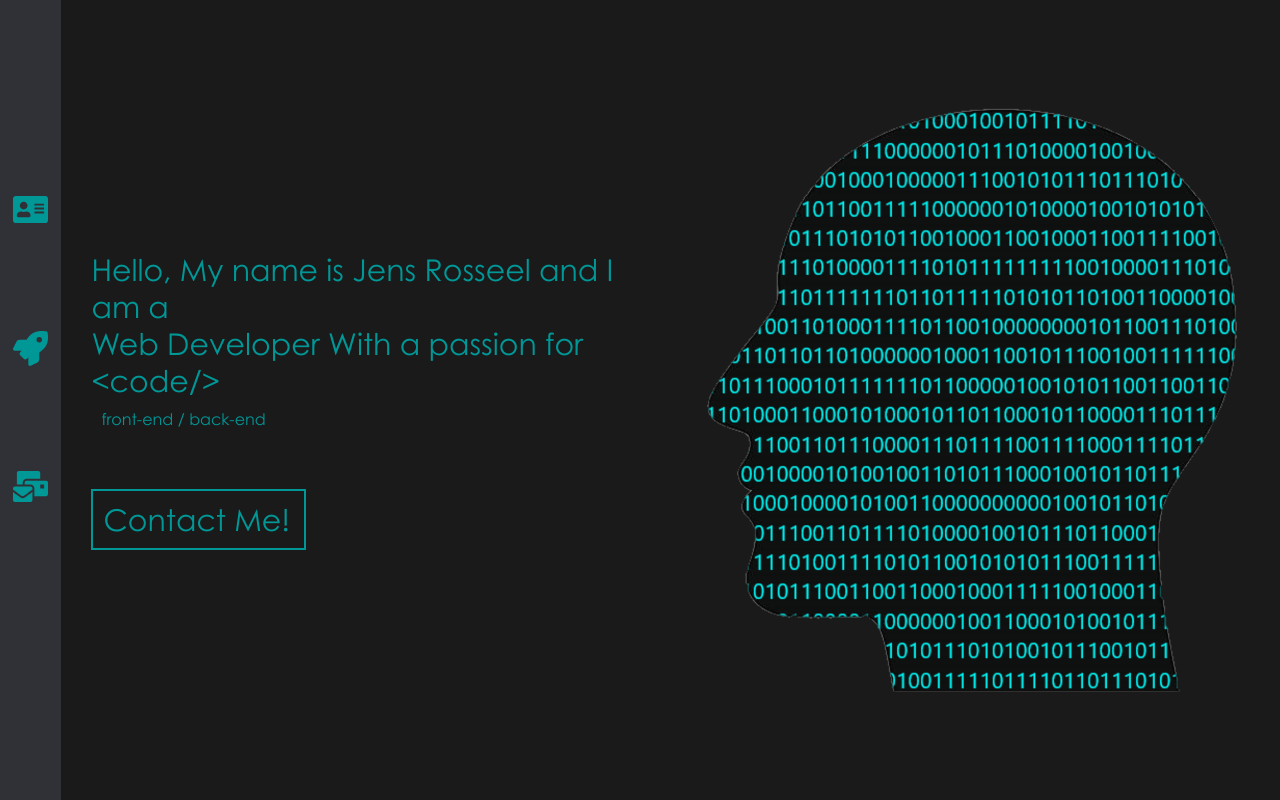
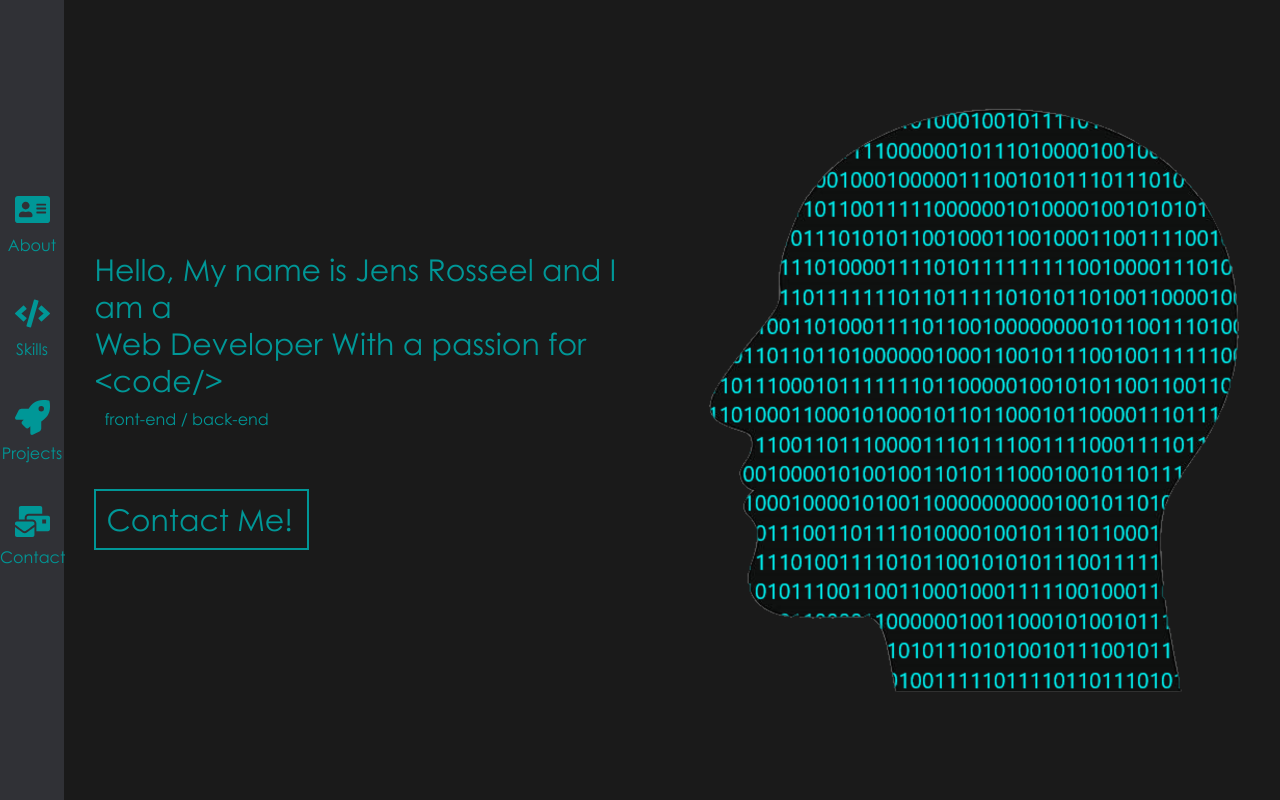
Before and after one commit to JensRosseel/portfolio2, a React (Create React App) app: page / in a window 1280 px wide. Built offline with nearby package versions, Linux system fonts and the light colour scheme.

Commit message:
Add skills page

```diff
--- a/src/App.js
+++ b/src/App.js
@@ -3,6 +3,7 @@ import Who from './Components/Who/Who';
 import Navbar from './Components/Navbar/Navbar';
 import Projects from './Components/Projects/Projects';
 import Contact from './Components/Contact/Contact';
+import Skills from './Components/Skills/Skills';
 import { BrowserRouter as Router, Routes, Route } from 'react-router-dom';
 
 function App() {
@@ -12,6 +13,7 @@ function App() {
           <Navbar />
           <Routes>
             <Route path="/" element={<Who />} />
+            <Route path="/skills" element={<Skills />} />
             <Route path="/projects" element={<Projects />} />
             <Route path="/contact" element={<Contact />} />
           </Routes>
--- a/src/Components/Navbar/Navbar.css
+++ b/src/Components/Navbar/Navbar.css
@@ -16,6 +16,10 @@
     width: 100%;
 }
 
+.navbar a .nav-text {
+    font-size: 16px;
+}
+
 .navbar a:hover{
     color: var(--color-primary);
 }
--- a/src/Components/Navbar/Navbar.jsx
+++ b/src/Components/Navbar/Navbar.jsx
@@ -1,14 +1,15 @@
 import React from 'react';
 import { Link } from 'react-router-dom';
 import './Navbar.css';
-import { FaRocket, FaAddressCard, FaMailBulk } from "react-icons/fa";
+import { FaRocket, FaAddressCard, FaMailBulk, FaCode } from "react-icons/fa";
 
 const Navbar = () => {
   return (
     <div id="navbar" className="navbar">
-        <Link to="/"><FaAddressCard/></Link>
-        <Link to="/projects"><FaRocket/></Link>
-        <Link to="/contact"><FaMailBulk/></Link>
+        <Link to="/"><FaAddressCard/><div className='nav-text'>About</div></Link>
+        <Link to="/skills"><FaCode/><div className='nav-text'>Skills</div></Link>
+        <Link to="/projects"><FaRocket/><div className='nav-text'>Projects</div></Link>
+        <Link to="/contact"><FaMailBulk/><div className='nav-text'>Contact</div></Link>
     </div>
   )
 };
--- /dev/null
+++ b/src/Components/Skills/Skills.css
@@ -0,0 +1,4 @@
+.skills-container {
+    width: 100%;
+    height: 100vh;
+}
--- /dev/null
+++ b/src/Components/Skills/Skills.jsx
@@ -0,0 +1,11 @@
+import React from 'react'
+
+const Skills = () => {
+  return (
+    <div className='skills-container'>
+
+    </div>
+  )
+}
+
+export default Skills
```
